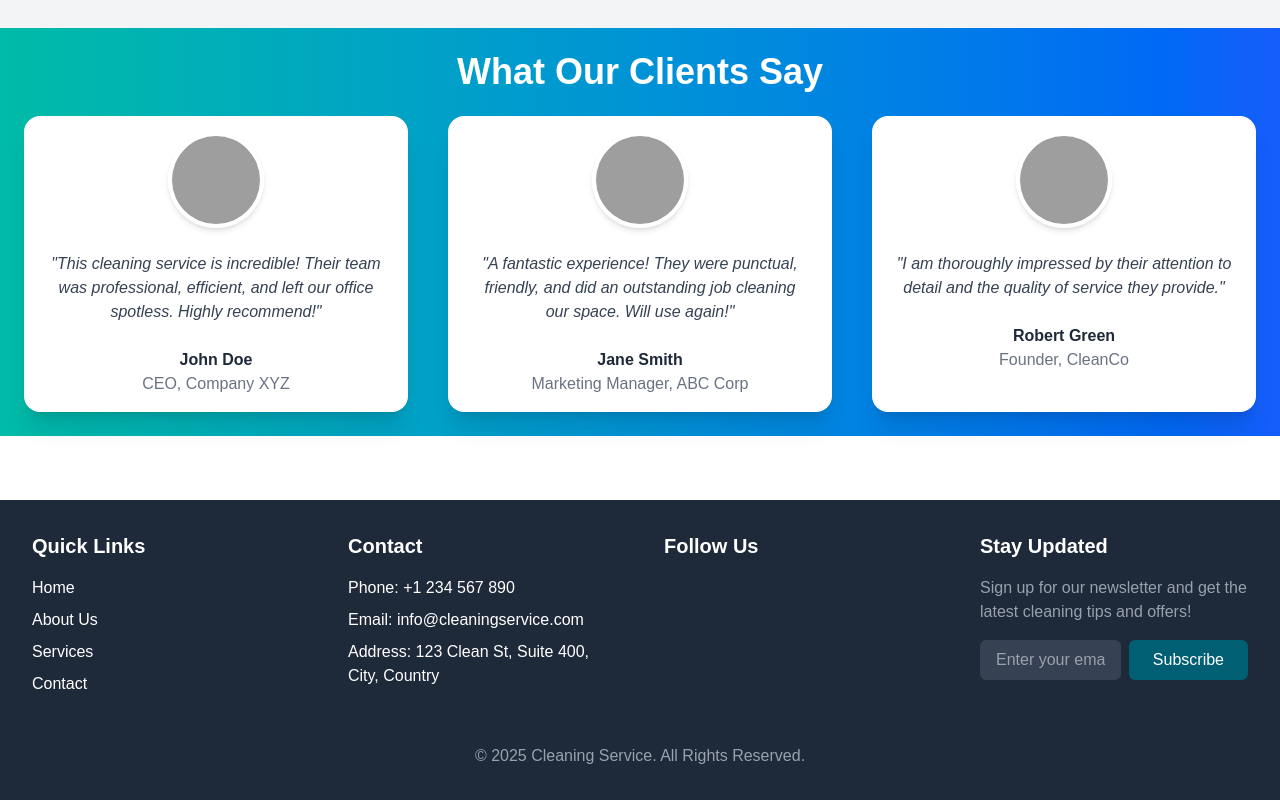
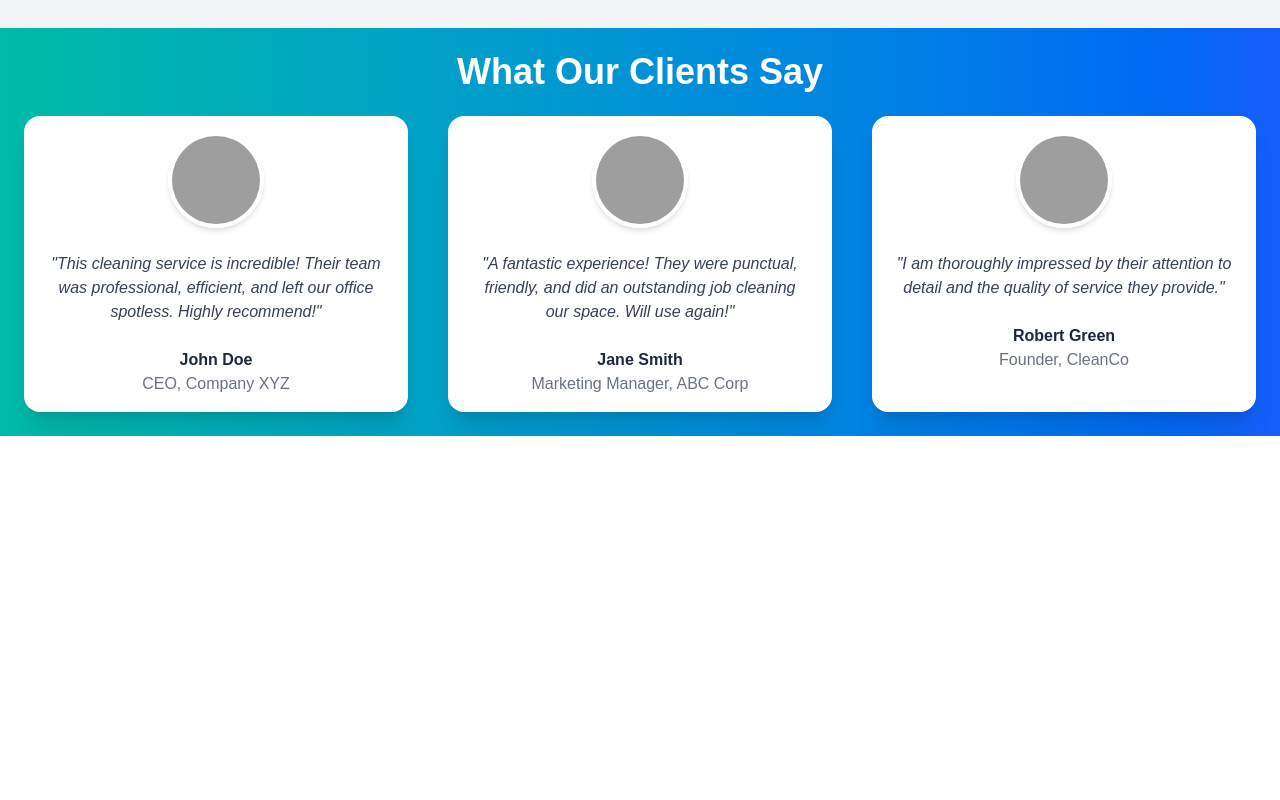
Before and after one commit to rrahul009/chemicalcleanes, a Next.js app: page / in a window 1280 px wide. Shown: the part 5004-5804 px from the top of the page. After the commit the page ends 5440 px from the top, so only its background shows below. Built offline with nearby package versions, Linux system fonts and the light colour scheme; grey boxes are pictures that could not be loaded.

Commit message:
footer added

```diff
--- a/src/app/page.js
+++ b/src/app/page.js
@@ -1,6 +1,5 @@
  import CleanlinessFeature from '@/components/CleanlinessFeature'
 import CorporateAndBuilding from '@/components/CorporateAndBuilding'
-import Footer from '@/components/Footer'
 import Navbar from '@/components/Navbar'
 import ProductDeal from '@/components/ProductDeal'
 import Slider from '@/components/Slider'
@@ -20,7 +19,7 @@ import React from 'react'
       <WhyChooseUs/>
       <ProductDeal/>
       <Testimonial/>
-      <Footer/>
+
      </div>
    )
  }
--- a/src/components/Footer.js
+++ /dev/null
@@ -1,76 +0,0 @@
-import Link from 'next/link';
-import React from 'react';
-import Image from 'next/image';
-
-const Footer = () => {
-  return (
-    <footer className="bg-gray-800 text-white py-8 mt-16">
-      <div className="max-w-7xl mx-auto px-6 lg:px-8">
-        <div className="grid grid-cols-1 sm:grid-cols-2 lg:grid-cols-4 gap-12">
-          {/* Footer Column 1: Quick Links */}
-          <div>
-            <h3 className="text-xl font-semibold mb-4">Quick Links</h3>
-            <ul className="space-y-2">
-              <li><Link href="/" className="hover:text-teal-400">Home</Link></li>
-              <li><Link href="/about" className="hover:text-teal-400">About Us</Link></li>
-              <li><Link href="/services" className="hover:text-teal-400">Services</Link></li>
-              <li><Link href="/contact" className="hover:text-teal-400">Contact</Link></li>
-            </ul>
-          </div>
-
-          {/* Footer Column 2: Contact */}
-          <div>
-            <h3 className="text-xl font-semibold mb-4">Contact</h3>
-            <ul className="space-y-2">
-              <li>Phone: +1 234 567 890</li>
-              <li>Email: info@cleaningservice.com</li>
-              <li>Address: 123 Clean St, Suite 400, City, Country</li>
-            </ul>
-          </div>
-
-          {/* Footer Column 3: Social Media */}
-          <div>
-            <h3 className="text-xl font-semibold mb-4">Follow Us</h3>
-            <div className="flex space-x-6">
-              <a href="#" className="hover:text-teal-400">
-                <i className="fab fa-facebook-f text-2xl"></i>
-              </a>
-              <a href="#" className="hover:text-teal-400">
-                <i className="fab fa-twitter text-2xl"></i>
-              </a>
-              <a href="#" className="hover:text-teal-400">
-                <i className="fab fa-instagram text-2xl"></i>
-              </a>
-              <a href="#" className="hover:text-teal-400">
-                <i className="fab fa-linkedin-in text-2xl"></i>
-              </a>
-            </div>
-          </div>
-
-          {/* Footer Column 4: Newsletter */}
-          <div>
-            <h3 className="text-xl font-semibold mb-4">Stay Updated</h3>
-            <p className="text-gray-400 mb-4">Sign up for our newsletter and get the latest cleaning tips and offers!</p>
-            <div className="flex space-x-2">
-              <input
-                type="email"
-                placeholder="Enter your email"
-                className="px-4 py-2 w-full rounded-md bg-gray-700 text-white focus:outline-none"
-              />
-              <button className="px-6 py-2 bg-teal-600 text-white rounded-md hover:bg-teal-700"  style={{ backgroundColor: '#005f73' }}>
-                Subscribe
-              </button>
-            </div>
-          </div>
-        </div>
-
-        {/* Footer Bottom: Copyright */}
-        <div className="text-center text-gray-400 mt-12">
-          <p>&copy; {new Date().getFullYear()} Cleaning Service. All Rights Reserved.</p>
-        </div>
-      </div>
-    </footer>
-  );
-};
-
-export default Footer;
```
